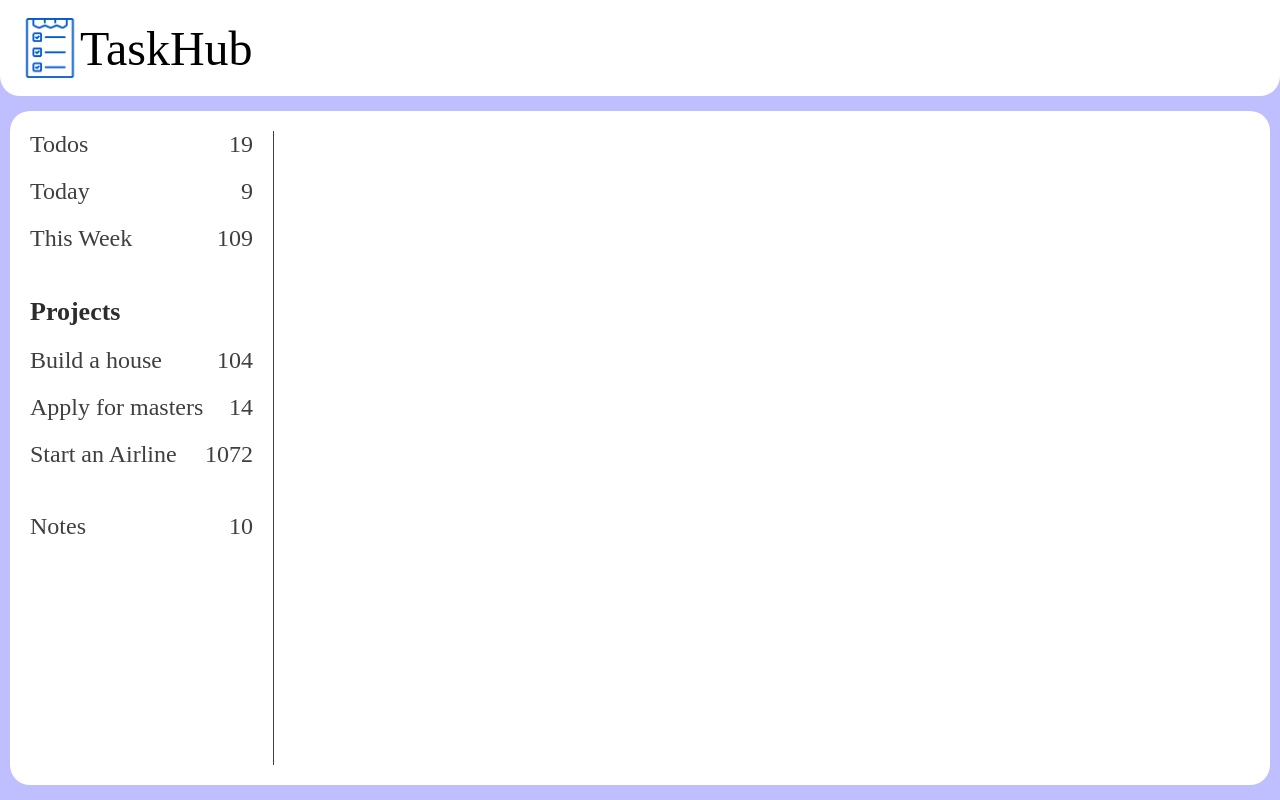
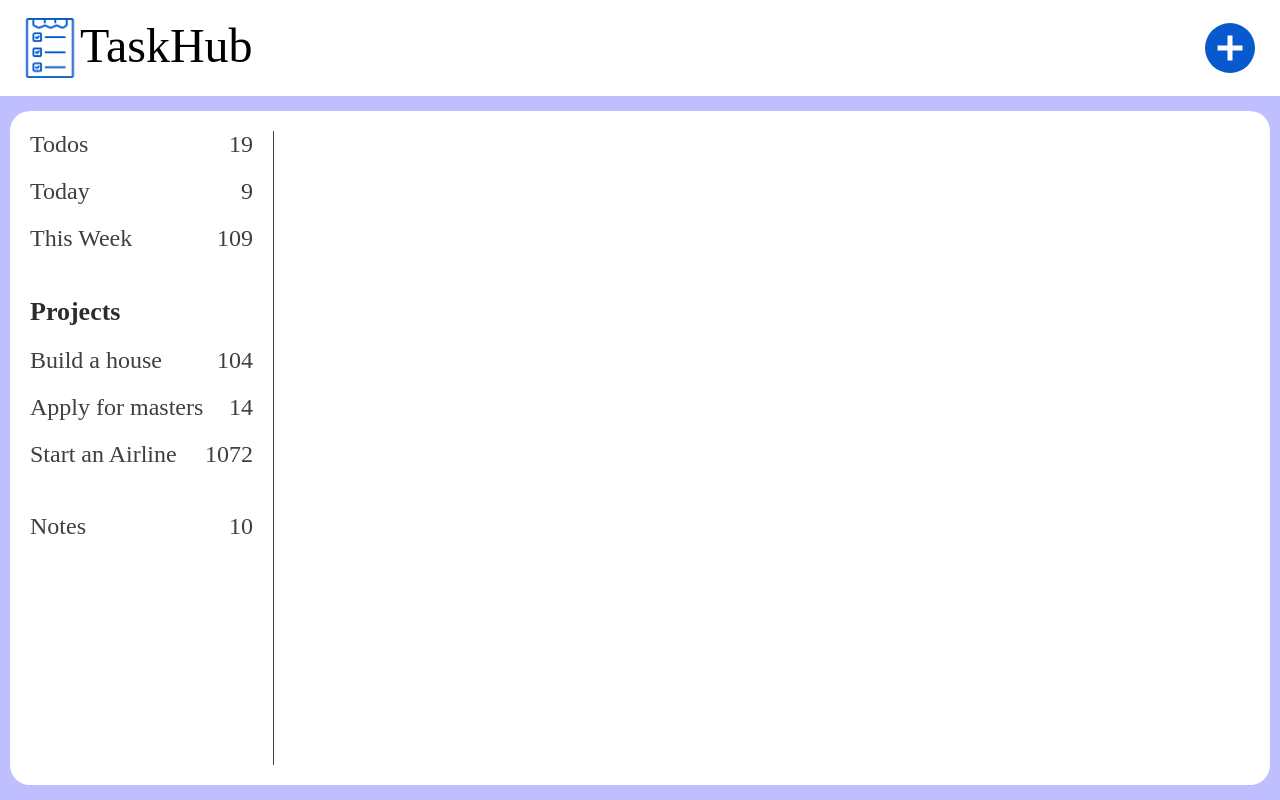
Before and after one commit to Unpetrified/todo, a plain HTML site: page src/index.html in a window 1280 px wide. Drawn offline with Linux system fonts and the light colour scheme.

Commit message:
Added the create button to the header

```diff
--- a/src/index.html
+++ b/src/index.html
@@ -8,8 +8,11 @@
 </head>
 <body>
     <header>
-        <img src="./assets/icon.png" alt="Website Icon">
-        <h1>TaskHub</h1>
+        <div class="logo-text">
+            <img src="./assets/icon.png" alt="Website Icon">
+            <h1>TaskHub</h1>
+        </div>
+        <svg xmlns="http://www.w3.org/2000/svg" viewBox="0 0 24 24"><title>plus-circle</title><path d="M17,13H13V17H11V13H7V11H11V7H13V11H17M12,2A10,10 0 0,0 2,12A10,10 0 0,0 12,22A10,10 0 0,0 22,12A10,10 0 0,0 12,2Z" /></svg>
     </header>
     <section class="panel-list">
         <section class="side-panel">
--- a/src/style.css
+++ b/src/style.css
@@ -12,17 +12,20 @@ header {
     display: flex;
     flex-direction: row;
     align-items: center;
-    justify-content: flex-start;
+    justify-content: space-between;
     padding: 10px 20px;
     margin-bottom: 15px;
     background-color: white;
-    border-bottom-left-radius: 20px;
-    border-bottom-right-radius: 20px;
     height: 12vh;
     box-sizing: border-box;
 }
 
-header img{
+.logo-text {
+    display: flex;
+}
+
+header img,
+header svg{
     height: 60px;
     width: auto;
 }
@@ -31,6 +34,14 @@ header h1 {
     font-size: 48px;
     margin: 0;
     font-weight: 100;
+}
+
+header svg {
+    fill: var(--primary-color);
+}
+
+header svg:hover {
+    scale: 1.05;
 }
 
 .panel-list {
```
Also changed, not shown: 1 other file.
